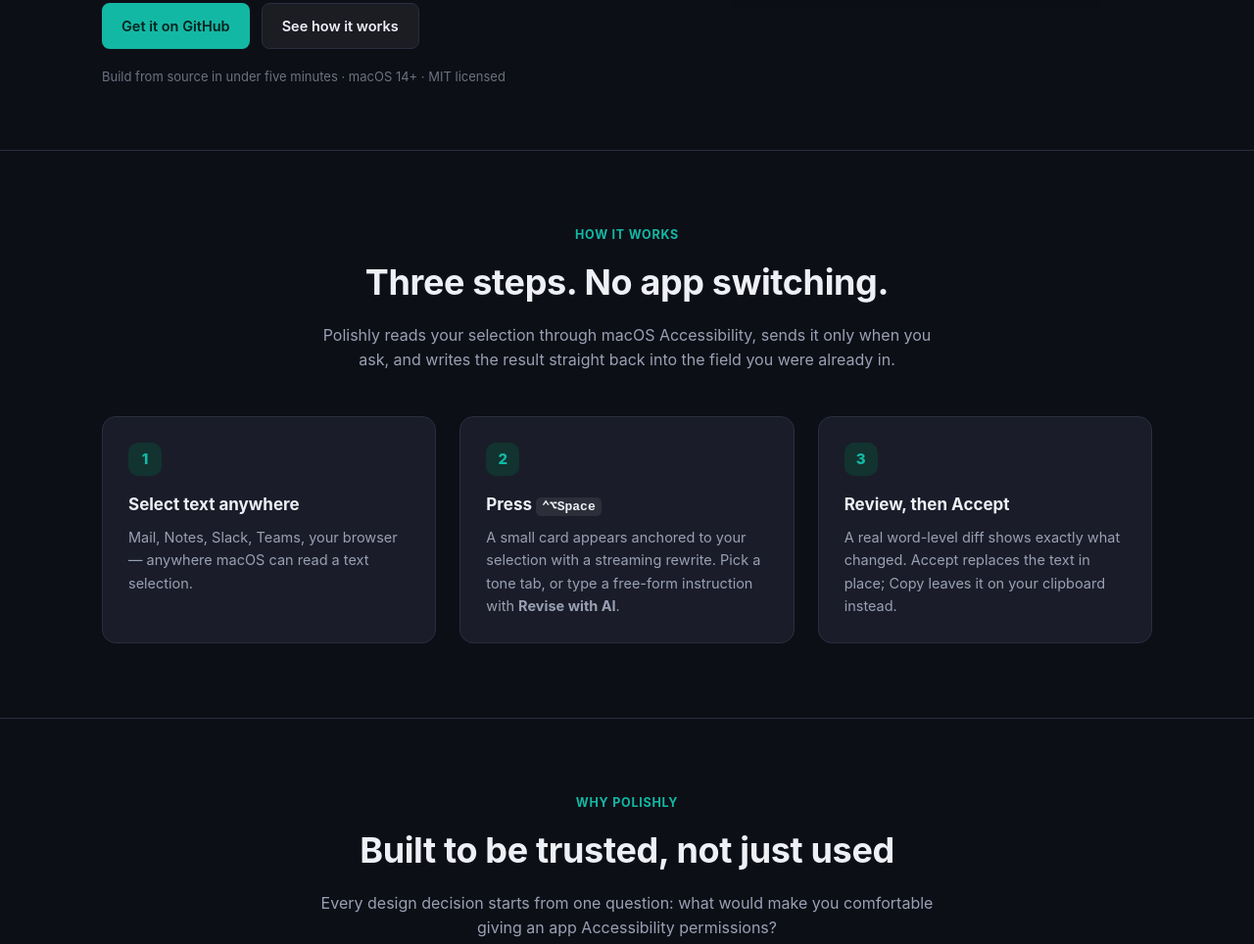
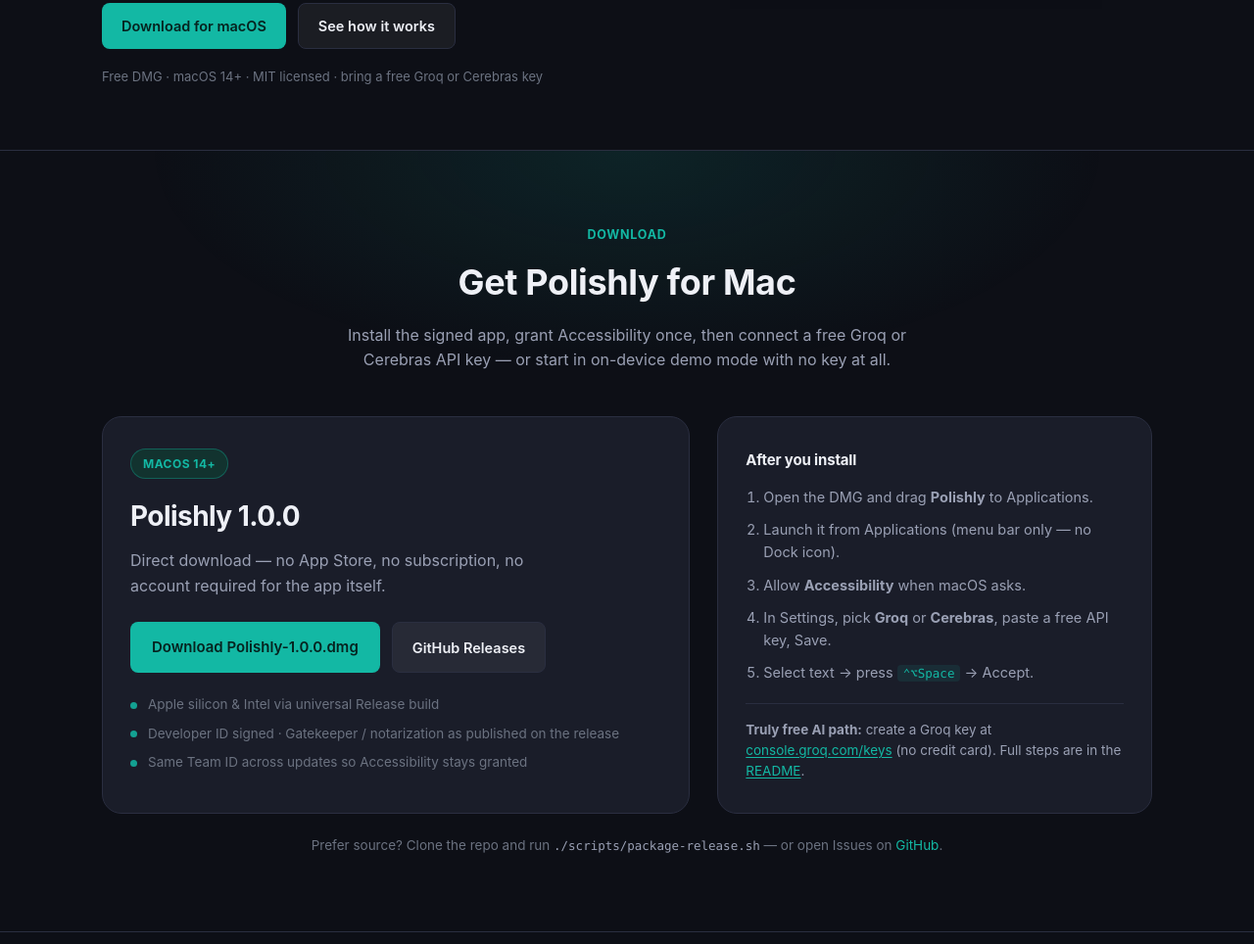
Before and after one commit to kiranreddi/polishly, a website: page website/index.html in a window 1280 px wide. Shown: the part 623-1587 px from the top of the page at 98% size. Drawn offline with Linux system fonts and the light colour scheme.

Commit message:
Add website Download section with hosted macOS DMG
Primary CTA installs from site assets so downloads work even while the
GitHub repo is private; includes free Groq/Cerebras setup steps.

```diff
--- a/website/index.html
+++ b/website/index.html
@@ -17,6 +17,7 @@
       Polishly
     </a>
     <div class="nav-links">
+      <a href="#download">Download</a>
       <a href="#how-it-works">How it works</a>
       <a href="#features">Features</a>
       <a href="#examples">Examples</a>
@@ -24,7 +25,8 @@
       <a href="#faq">FAQ</a>
     </div>
     <div class="nav-right">
-      <a class="btn btn-ghost btn-sm" href="https://github.com/kiranreddi/polishly" target="_blank" rel="noopener">★ Star on GitHub</a>
+      <a class="btn btn-primary btn-sm" href="#download">Download</a>
+      <a class="btn btn-ghost btn-sm" href="https://github.com/kiranreddi/polishly" target="_blank" rel="noopener">GitHub</a>
     </div>
   </div>
 </nav>
@@ -47,10 +49,10 @@
       </div>
 
       <div class="hero-ctas">
-        <a class="btn btn-primary" href="https://github.com/kiranreddi/polishly" target="_blank" rel="noopener">Get it on GitHub</a>
+        <a class="btn btn-primary" href="#download">Download for macOS</a>
         <a class="btn btn-ghost" href="#how-it-works">See how it works</a>
       </div>
-      <p class="hero-note">Build from source in under five minutes · macOS 14+ · MIT licensed</p>
+      <p class="hero-note">Free DMG · macOS 14+ · MIT licensed · bring a free Groq or Cerebras key</p>
     </div>
 
     <div class="card-mock-frame">
@@ -83,6 +85,58 @@
     </div>
   </div>
 </header>
+
+<section id="download">
+  <div class="wrap">
+    <div class="section-head">
+      <div class="kicker">Download</div>
+      <h2>Get Polishly for Mac</h2>
+      <p>Install the signed app, grant Accessibility once, then connect a free Groq or Cerebras API key — or start in on-device demo mode with no key at all.</p>
+    </div>
+
+    <div class="download-panel">
+      <div class="download-main">
+        <div class="download-badge">macOS 14+</div>
+        <h3>Polishly 1.0.0</h3>
+        <p class="download-lead">Direct download — no App Store, no subscription, no account required for the app itself.</p>
+        <div class="download-actions">
+          <a class="btn btn-primary btn-lg" href="assets/releases/Polishly-1.0.0.dmg" download="Polishly-1.0.0.dmg">
+            Download Polishly-1.0.0.dmg
+          </a>
+          <a class="btn btn-ghost" href="https://github.com/kiranreddi/polishly/releases/latest" target="_blank" rel="noopener">GitHub Releases</a>
+        </div>
+        <ul class="download-meta">
+          <li>Apple silicon &amp; Intel via universal Release build</li>
+          <li>Developer ID signed · Gatekeeper / notarization as published on the release</li>
+          <li>Same Team ID across updates so Accessibility stays granted</li>
+        </ul>
+      </div>
+
+      <aside class="download-aside">
+        <h4>After you install</h4>
+        <ol class="download-steps">
+          <li>Open the DMG and drag <strong>Polishly</strong> to Applications.</li>
+          <li>Launch it from Applications (menu bar only — no Dock icon).</li>
+          <li>Allow <strong>Accessibility</strong> when macOS asks.</li>
+          <li>In Settings, pick <strong>Groq</strong> or <strong>Cerebras</strong>, paste a free API key, Save.</li>
+          <li>Select text → press <code>⌃⌥Space</code> → Accept.</li>
+        </ol>
+        <p class="download-free-tip">
+          <strong>Truly free AI path:</strong> create a Groq key at
+          <a href="https://console.groq.com/keys" target="_blank" rel="noopener">console.groq.com/keys</a>
+          (no credit card). Full steps are in the
+          <a href="https://github.com/kiranreddi/polishly/blob/main/README.md" target="_blank" rel="noopener">README</a>.
+        </p>
+      </aside>
+    </div>
+
+    <div class="download-alt">
+      <p>Prefer source? Clone the repo and run <code>./scripts/package-release.sh</code> — or open Issues on
+        <a href="https://github.com/kiranreddi/polishly" target="_blank" rel="noopener">GitHub</a>.
+      </p>
+    </div>
+  </div>
+</section>
 
 <section id="how-it-works">
   <div class="wrap">
@@ -316,7 +370,8 @@
     <h2>Rewrite on your terms.</h2>
     <p>Free, open source, and yours to run however you like.</p>
     <div class="hero-ctas">
-      <a class="btn btn-primary" href="https://github.com/kiranreddi/polishly" target="_blank" rel="noopener">Get it on GitHub</a>
+      <a class="btn btn-primary" href="#download">Download for macOS</a>
+      <a class="btn btn-ghost" href="https://github.com/kiranreddi/polishly" target="_blank" rel="noopener">View source</a>
     </div>
   </div>
 </section>
@@ -325,6 +380,7 @@
   <div class="wrap">
     <span>© 2026 Polishly — MIT licensed</span>
     <div class="foot-links">
+      <a href="#download">Download</a>
       <a href="https://github.com/kiranreddi/polishly" target="_blank" rel="noopener">GitHub</a>
       <a href="https://github.com/kiranreddi/polishly/blob/main/README.md" target="_blank" rel="noopener">Docs</a>
       <a href="https://github.com/kiranreddi/polishly/blob/main/LICENSE" target="_blank" rel="noopener">License</a>
--- a/website/styles.css
+++ b/website/styles.css
@@ -422,6 +422,151 @@
   font-size: 16px;
 }
 
+/* ---------- download ---------- */
+#download {
+  background:
+    radial-gradient(700px 320px at 50% 0%, rgba(19, 184, 164, 0.12), transparent 70%),
+    transparent;
+}
+
+.download-panel {
+  display: grid;
+  grid-template-columns: 1.15fr 0.85fr;
+  gap: 28px;
+  align-items: stretch;
+}
+
+@media (max-width: 860px) {
+  .download-panel {
+    grid-template-columns: 1fr;
+  }
+}
+
+.download-main,
+.download-aside {
+  background: var(--panel);
+  border: 1px solid var(--line);
+  border-radius: var(--radius-lg);
+  padding: 32px 28px;
+}
+
+.download-badge {
+  display: inline-block;
+  font-size: 12px;
+  font-weight: 700;
+  letter-spacing: 0.04em;
+  text-transform: uppercase;
+  color: var(--teal);
+  background: var(--teal-tint);
+  border: 1px solid rgba(19, 184, 164, 0.35);
+  border-radius: 999px;
+  padding: 5px 12px;
+  margin-bottom: 16px;
+}
+
+.download-main h3 {
+  font-size: 28px;
+  letter-spacing: -0.02em;
+  margin-bottom: 10px;
+}
+
+.download-lead {
+  color: var(--dim);
+  margin-bottom: 24px;
+  max-width: 40ch;
+}
+
+.download-actions {
+  display: flex;
+  flex-wrap: wrap;
+  gap: 12px;
+  margin-bottom: 22px;
+}
+
+.btn-lg {
+  padding: 14px 22px;
+  font-size: 15px;
+}
+
+.download-meta {
+  list-style: none;
+  display: grid;
+  gap: 8px;
+  color: var(--dimmer);
+  font-size: 13.5px;
+}
+
+.download-meta li {
+  padding-left: 18px;
+  position: relative;
+}
+
+.download-meta li::before {
+  content: "";
+  position: absolute;
+  left: 0;
+  top: 0.55em;
+  width: 7px;
+  height: 7px;
+  border-radius: 50%;
+  background: var(--teal);
+  opacity: 0.85;
+}
+
+.download-aside h4 {
+  font-size: 15px;
+  margin-bottom: 14px;
+  letter-spacing: -0.01em;
+}
+
+.download-steps {
+  margin: 0 0 20px 18px;
+  color: var(--dim);
+  font-size: 14.5px;
+  display: grid;
+  gap: 10px;
+}
+
+.download-steps code {
+  font-family: "SF Mono", Menlo, monospace;
+  font-size: 12.5px;
+  color: var(--teal);
+  background: rgba(19, 184, 164, 0.1);
+  padding: 1px 6px;
+  border-radius: 4px;
+}
+
+.download-free-tip {
+  font-size: 13.5px;
+  color: var(--dim);
+  line-height: 1.55;
+  padding-top: 16px;
+  border-top: 1px solid var(--line);
+}
+
+.download-free-tip a {
+  color: var(--teal);
+  text-decoration: underline;
+  text-underline-offset: 2px;
+}
+
+.download-alt {
+  margin-top: 22px;
+  text-align: center;
+  color: var(--dimmer);
+  font-size: 13.5px;
+}
+
+.download-alt code {
+  font-family: "SF Mono", Menlo, monospace;
+  font-size: 12.5px;
+  color: var(--dim);
+}
+
+.download-alt a {
+  color: var(--teal);
+}
+
 /* how it works */
 .steps {
   display: grid;
```
Also changed, not shown: 2 other files.
